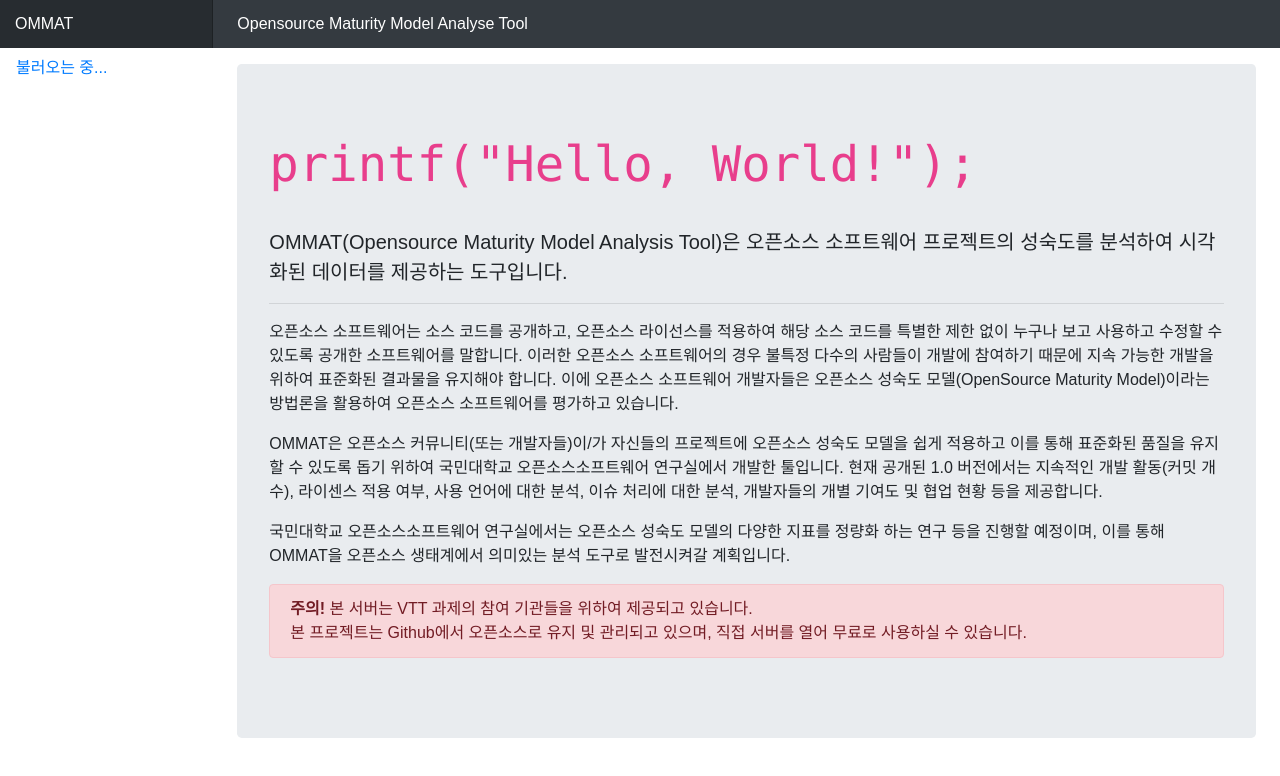
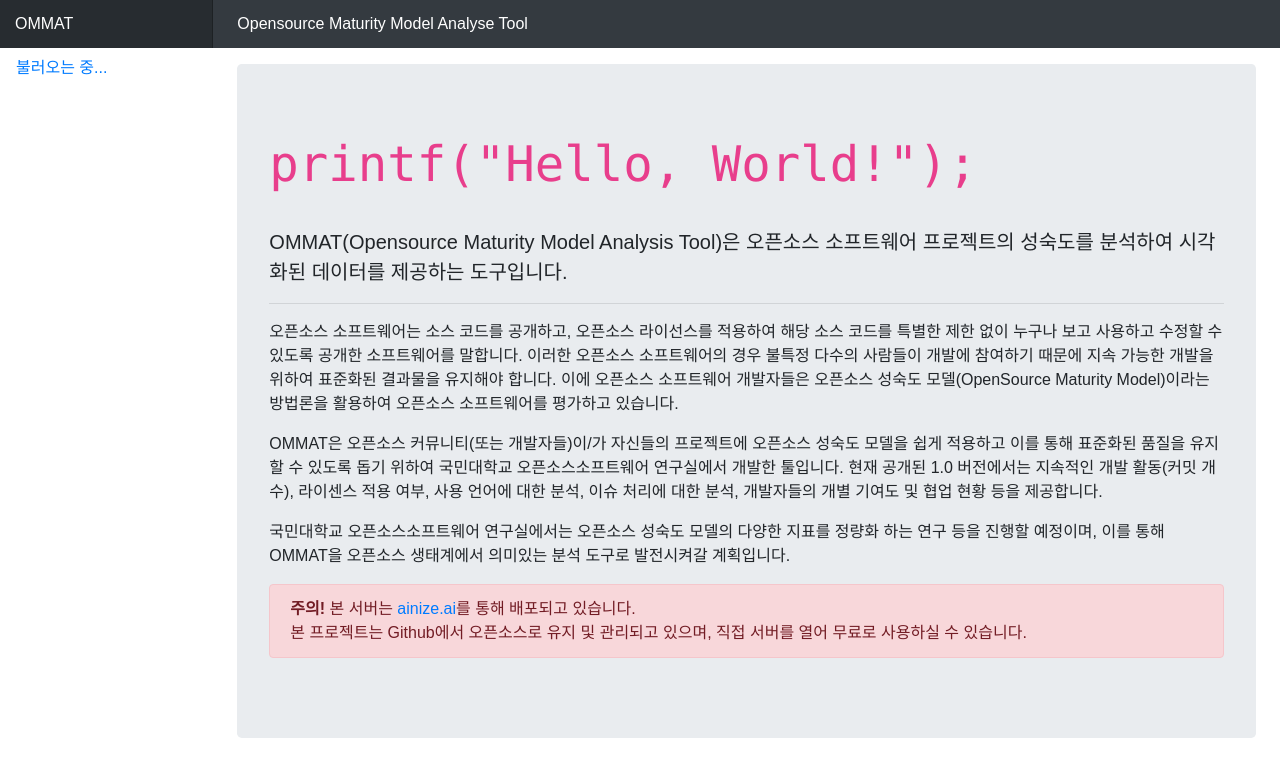
Before and after one commit to aws-stand-there/ommat-vtt, a React (Create React App) app in the folder client/: page / in a window 1280 px wide. Shown: the top 776 px of the page. Built offline with nearby package versions, Linux system fonts and the light colour scheme; no server answers.

Commit message:
서버 문구 수정

```diff
--- a/client/src/pages/main/index.tsx
+++ b/client/src/pages/main/index.tsx
@@ -13,8 +13,9 @@
           <p>OMMAT은 오픈소스 커뮤니티(또는 개발자들)이/가 자신들의 프로젝트에 오픈소스 성숙도 모델을 쉽게 적용하고 이를 통해 표준화된 품질을 유지할 수 있도록 돕기 위하여 국민대학교 오픈소스소프트웨어 연구실에서 개발한 툴입니다. 현재 공개된 1.0 버전에서는 지속적인 개발 활동(커밋 개수), 라이센스 적용 여부, 사용 언어에 대한 분석, 이슈 처리에 대한 분석, 개발자들의 개별 기여도 및 협업 현황 등을 제공합니다.</p>
           <p>국민대학교 오픈소스소프트웨어 연구실에서는 오픈소스 성숙도 모델의 다양한 지표를 정량화 하는 연구 등을 진행할 예정이며, 이를 통해 OMMAT을 오픈소스 생태계에서 의미있는 분석 도구로 발전시켜갈 계획입니다.</p>
           <Alert color="danger">
-            <b>주의!</b> 본 서버는 VTT 과제의 참여 기관들을 위하여 제공되고 있습니다.<br />
+            <b>주의!</b> 본 서버는 <a href="https://ainize.ai">ainize.ai</a>를 통해 배포되고 있습니다.<br />
             본 프로젝트는 Github에서 오픈소스로 유지 및 관리되고 있으며, 직접 서버를 열어 무료로 사용하실 수 있습니다.
+
           </Alert>
         </Jumbotron>
       </div>
```
